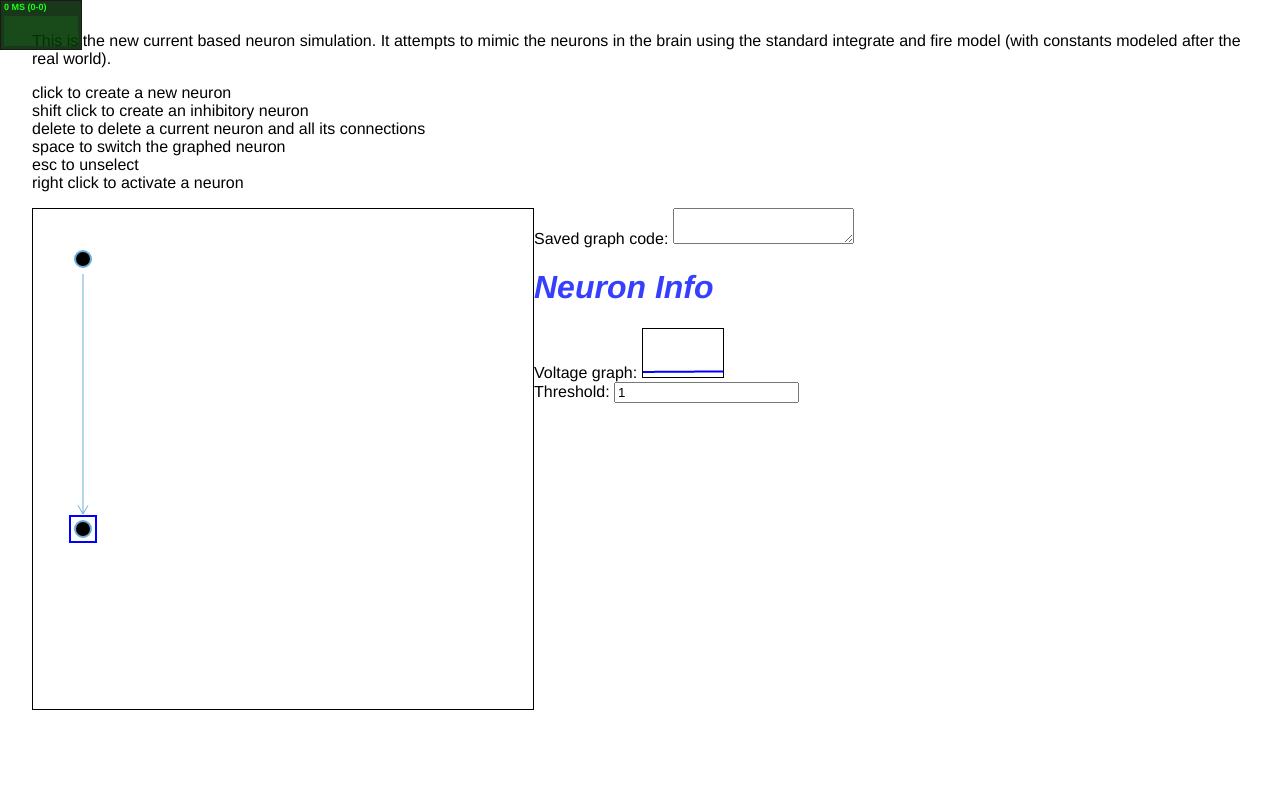
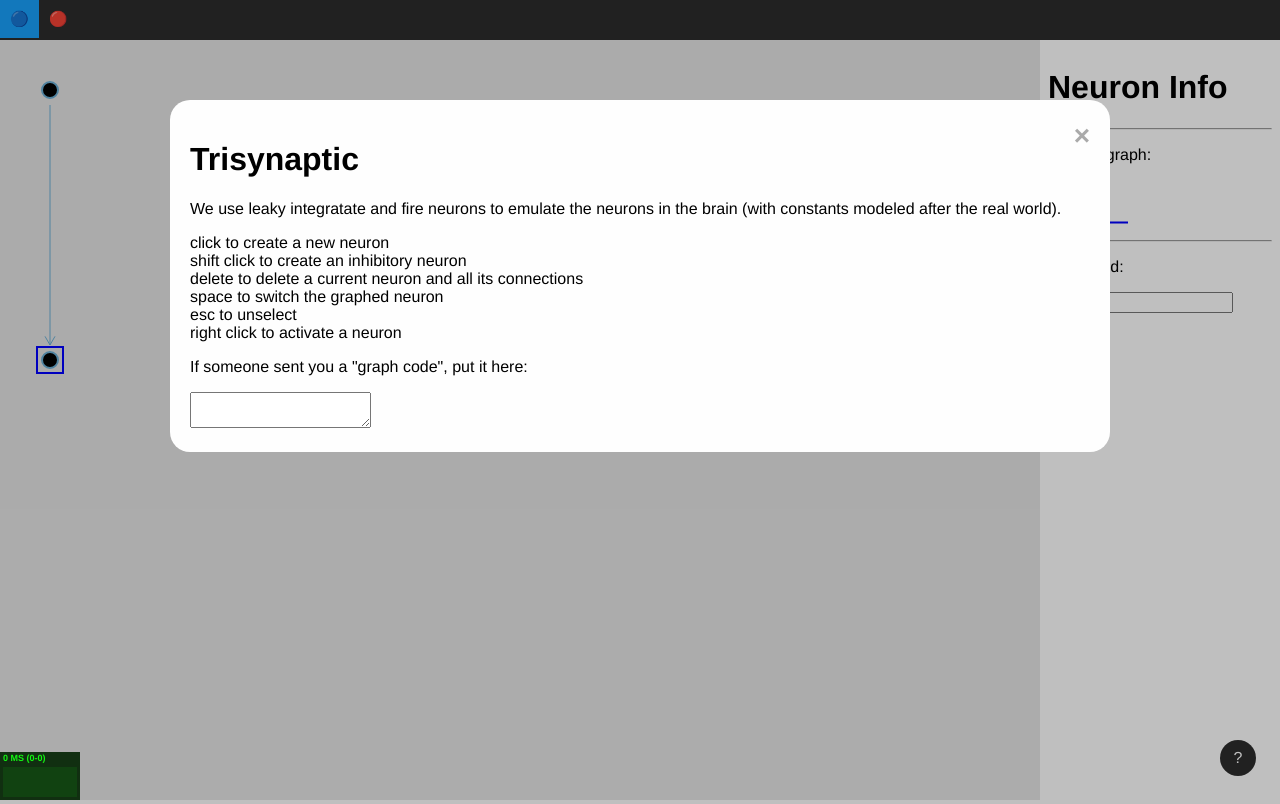
Before and after one commit to milomg/trisynaptic, a website with bundled scripts: page index.html in a window 1280 px wide. Built offline with nearby package versions, Linux system fonts and the light colour scheme.

Commit message:
big style improvements

```diff
--- a/build.js
+++ b/build.js
@@ -17,9 +17,8 @@ function copy() {
   if (watching2) return;
   watching2 = true;
 
-  fs.copyFile("index.html", "dist/index.html", () => {
-    console.log("Wrote to dist/index.html");
-  });
+  fs.copyFileSync("index.html", "dist/index.html");
+  console.log("Wrote to dist/index.html");
 
   setTimeout(() => {
     watching2 = false;
--- a/index.html
+++ b/index.html
@@ -9,26 +9,94 @@
     <style>
       body {
         font-family: helvetica, arial, sans-serif;
-        margin: 2em;
+        margin: 0;
+        padding: 0;
+      }
+      .modal {
+        position: fixed;
+        top: 0;
+        left: 0;
+        padding-top: 100px;
+        background: rgba(0, 0, 0, 0.25);
+        z-index: 1;
+        width: 100%;
+        height: 100%;
+      }
+      .modal-body {
+        background-color: #fefefe;
+        position: relative;
+        margin: auto;
+        padding: 20px;
+        border-radius: 20px;
+        max-width: 900px;
+      }
+      .close {
+        color: #aaaaaa;
+        position: absolute;
+        top: 20px;
+        right: 20px;
+        font-size: 28px;
+        font-weight: bold;
+        text-decoration: none;
+        cursor: pointer;
       }
 
-      h1 {
-        font-style: italic;
-        color: #373fff;
+      .close:hover,
+      .close:focus {
+        color: #000;
       }
-
-      canvas {
-        border: 1px solid black;
+      #help {
+        border-radius: 100%;
+        width: 36px;
+        height: 36px;
+        position: fixed;
+        bottom: 24px;
+        right: 24px;
+        background: #2c2c2c;
+        color: white;
+        text-align: center;
+        line-height: 36px;
+        cursor: pointer;
+      }
+      .toolbar {
+        height: 40px;
+        top: 0;
+        left: 0;
+        width: 100%;
+        background: #2c2c2c;
+      }
+      .toolbar a {
+        display: block;
+        float: left;
+        padding: 10px 10px;
+        font-size: 15px;
+      }
+      .toolbar a:hover {
+        background: #000;
+        color: white;
+      }
+      .toolbar a.selected {
+        background: #18a0fb;
+        color: white;
+      }
+      #sidebar {
+        float: right;
+        width: 224px;
+        height: calc(100vh - 56px);
+        padding: 8px;
       }
     </style>
 
     <script src="/script.min.js" defer></script>
   </head>
   <body>
+    <div class="modal">
+      <div class="modal-body">
+        <span class="close">&times;</span>
+        <h1>Trisynaptic</h1>
         <p>
-      This is the new current based neuron simulation. It attempts to mimic the
-      neurons in the brain using the standard integrate and fire model (with
-      constants modeled after the real world).
+          We use leaky integratate and fire neurons to emulate the neurons in
+          the brain (with constants modeled after the real world).
         </p>
         <p>
           click to create a new neuron<br />
@@ -38,17 +106,28 @@
           esc to unselect<br />
           right click to activate a neuron
         </p>
-
-    <div style="display: flex; flex-wrap: wrap;">
+        <p>
+          If someone sent you a "graph code", put it here:
+        </p>
+        <textarea id="init_graph" value=""></textarea>
+      </div>
+    </div>
+    <div class="toolbar">
+      <a class="selected">🔵</a>
+      <a>🔴</a>
+    </div>
     <canvas id="c"></canvas>
 
-      <div id="sidebar" class="hidden">
-        Saved graph code: <textarea id="init_graph" value=""></textarea>
+    <div id="sidebar">
       <h1>Neuron Info</h1>
-        Voltage graph: <canvas id="c2" width="200" height="160"></canvas><br />
+      <hr>
+      <p>Voltage graph:</p>
+      <canvas id="c2" width="200" height="160"></canvas><br />
+      <hr>
+      <p>Threshold:</p>
+      <input id="threshold" value="1" />
+    </div>
 
-        Threshold: <input id="threshold" value="1" />
-      </div>
-    </div>
+    <div id="help">?</div>
   </body>
 </html>
--- a/package.json
+++ b/package.json
@@ -12,6 +12,7 @@
   "license": "ISC",
   "dependencies": {
     "esbuild": "^0.1.15",
+    "exec-sh": "^0.3.4",
     "prettier": "^2.0.5",
     "stats.js": "^0.17.0"
   }
--- a/script.js
+++ b/script.js
@@ -2,16 +2,19 @@ import Stats from "stats.js";
 
 var stats = new Stats();
 stats.showPanel(1); // 0: fps, 1: ms, 2: mb, 3+: custom
+stats.dom.style.bottom = 0;
+stats.dom.style.top = null;
 document.body.appendChild(stats.dom);
 
 const c = document.querySelector("#c");
 const ctx = c.getContext("2d");
-
-c.style.width = "500px";
-c.style.height = "500px";
+let w = window.innerWidth - 240;
+let h = window.innerHeight - 40;
+c.style.width = w + "px";
+c.style.height = h + "px";
 const scale = window.devicePixelRatio;
-c.width = Math.ceil(500 * scale);
-c.height = Math.ceil(500 * scale);
+c.width = Math.ceil(w * scale);
+c.height = Math.ceil(h * scale);
 ctx.scale(scale, scale);
 
 const c2 = document.querySelector("#c2");
@@ -228,7 +231,8 @@ function tick(t) {
 
   signals.forEach((s) => s.tick(scaleddt));
 
-  ctx.clearRect(0, 0, c.width, c.height);
+  ctx.fillStyle = "#e5e5e5";
+  ctx.fillRect(0, 0, c.width, c.height);
 
   neurons.forEach((n) => n.drawArrows());
   neurons.forEach((n) => n.draw());
@@ -408,7 +412,6 @@ window.addEventListener("mousemove", (e) => {
     active.x = x;
     active.y = y;
   }
-  console.log("mousemove");
 });
 window.addEventListener("mouseup", (e) => {
   down = false;
@@ -544,3 +547,26 @@ threshold_in.onchange = () => {
 graph_in.onchange = () => {
   quickDecode(graph_in.value);
 };
+window.onresize = () => {
+  w = window.innerWidth - 240;
+  h = window.innerHeight - 40;
+  c.style.width = w + "px";
+  c.style.height = h + "px";
+  c.width = Math.ceil(w * scale);
+  c.height = Math.ceil(h * scale);
+  ctx.scale(scale, scale);
+};
+let modal = document.querySelector(".modal");
+let help = document.querySelector("#help");
+let span = document.querySelector(".close");
+help.onclick = () => {
+  modal.style.display = "block";
+};
+span.onclick = () => {
+  modal.style.display = "none";
+};
+window.onclick = (event) => {
+  if (event.target == modal) {
+    modal.style.display = "none";
+  }
+};
```
Also changed, not shown: 1 other file. Lines whose indentation alone changed are shown as unchanged.
